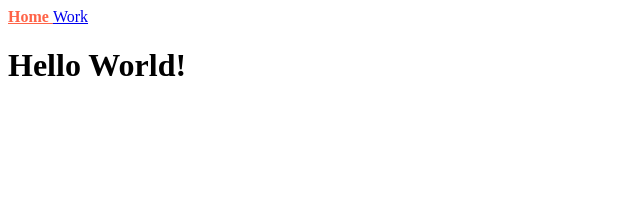
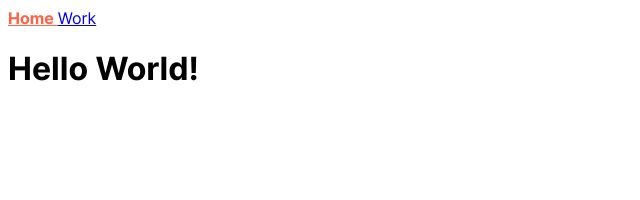
Before and after one commit to irene1216/codesmiths-co.github.io, a Jekyll site: the page built from index.html, in a window 1280 px wide. Shown: the top 200 px of the page, without its empty margins (0-640 px from the left). Built offline with Jekyll 4.4.1, drawn with Linux system fonts in a browser that asks for light colours.

Commit message:
Add font files

```diff
--- a/assets/css/styles.css
+++ b/assets/css/styles.css
@@ -1 +1,20 @@
-.current{color:tomato;font-weight:700}
+@font-face {
+  font-family: "Inter";
+  font-style: normal;
+  font-weight: 400;
+  font-display: swap;
+  src: url("../fonts/Inter-Regular.woff2?v=3.11") format("woff2"), url("../fonts/Inter-Regular.woff?v=3.11") format("woff"); }
+
+@font-face {
+  font-family: "Inter";
+  font-style: normal;
+  font-weight: 700;
+  font-display: swap;
+  src: url("../fonts/Inter-Bold.woff2?v=3.11") format("woff2"), url("../fonts/Inter-Bold.woff?v=3.11") format("woff"); }
+
+body {
+  font-family: "Inter", -apple-system, BlinkMacSystemFont, Helvetica, Arial, sans-serif; }
+
+.current {
+  color: tomato;
+  font-weight: bold; }
```
Also changed, not shown: _sass/styles.scss (+23 -0 lines), assets/fonts/Inter-Bold.woff (added), assets/fonts/Inter-Bold.woff2 (added), assets/fonts/Inter-Regular.woff (added), assets/fonts/Inter-Regular.woff2 (added).
